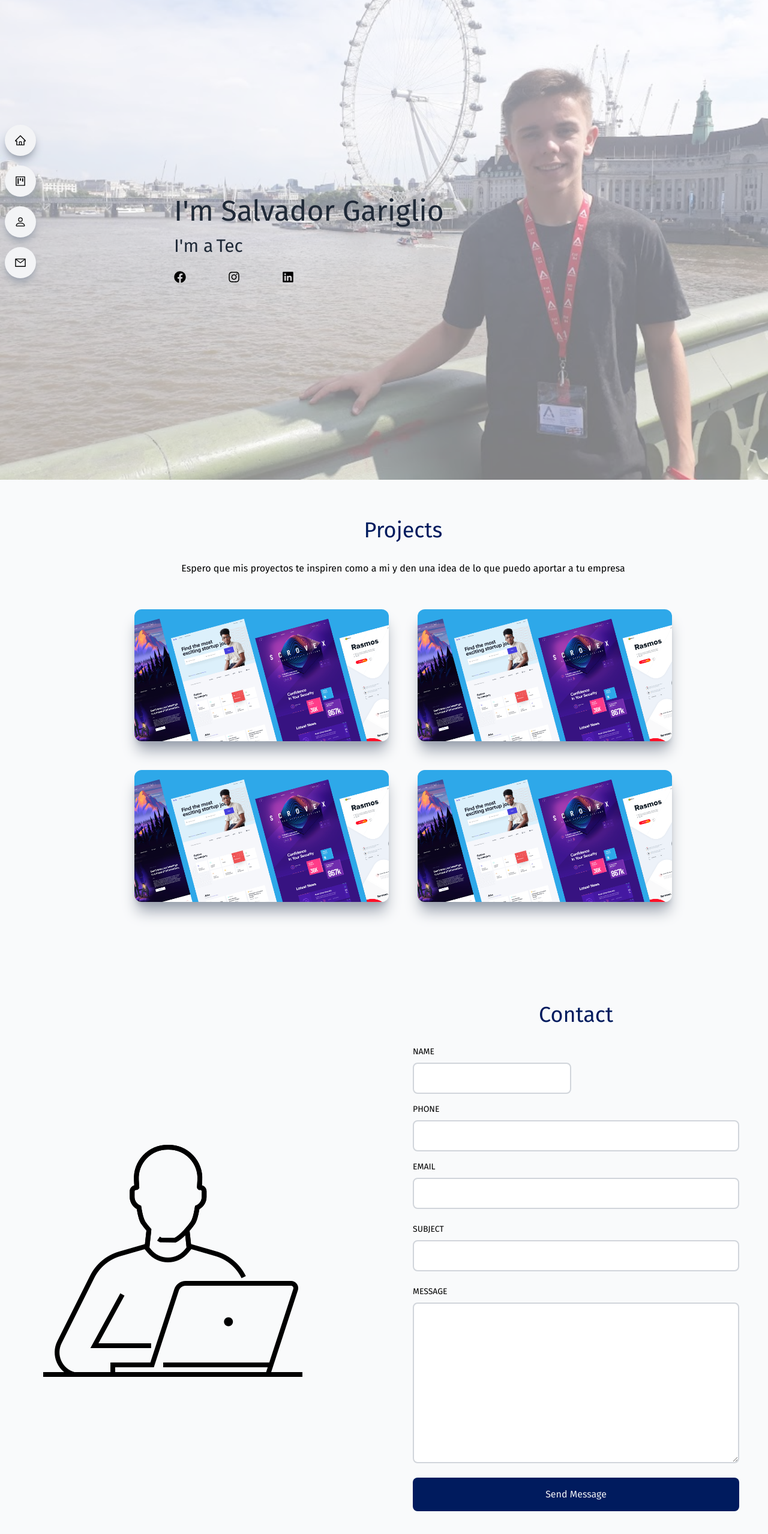
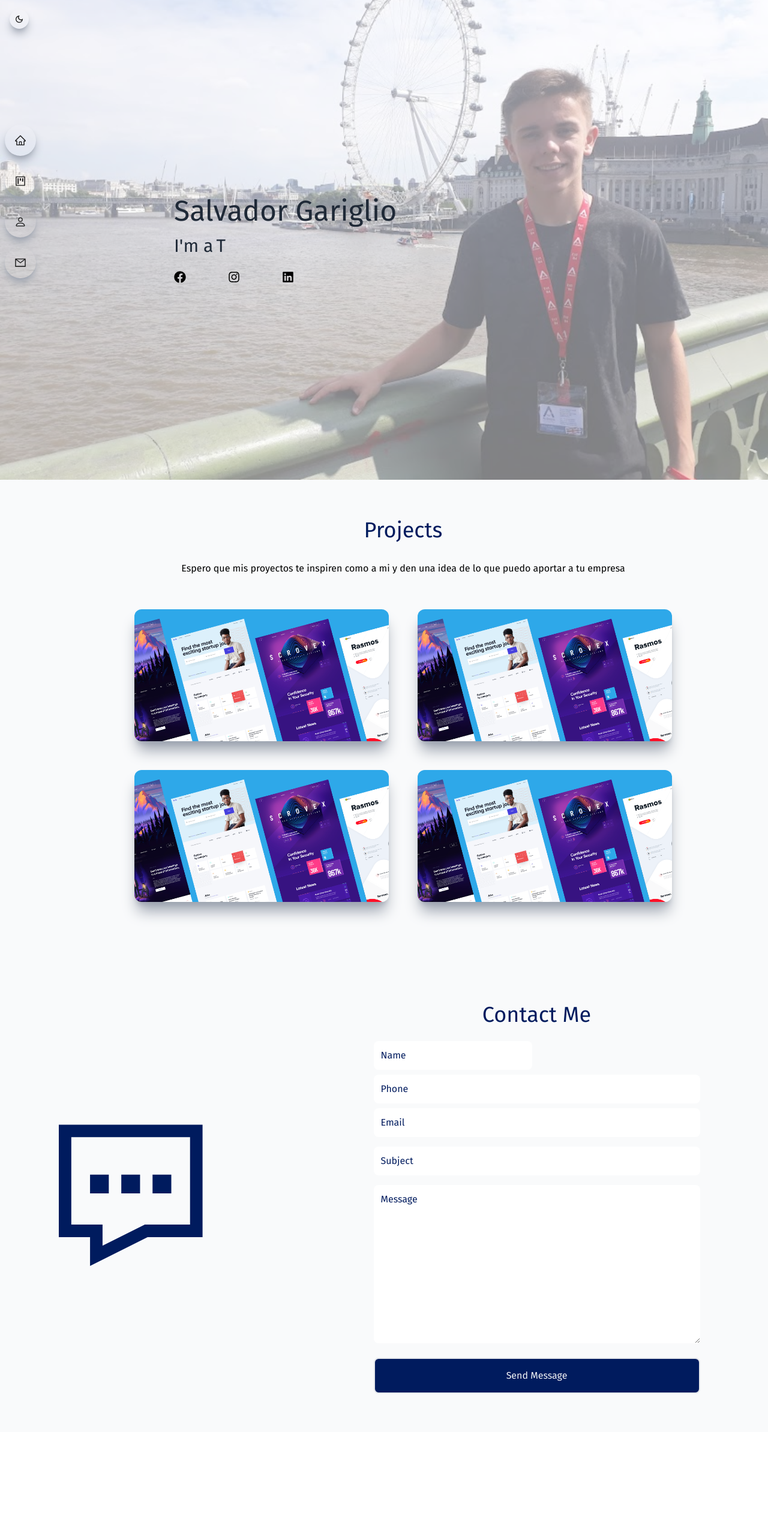
Before and after one commit to salvagariglio/salvagariglio, a React (Vite) app: page / in a window 1280 px wide. Shown: the top 2558 px of the page at 60% size. After the commit the page ends 2388 px from the top, so only its background shows below. Built offline with nearby package versions, Linux system fonts and the light colour scheme.

Commit message:
Actualizaciones portfolio

```diff
--- a/src/App.jsx
+++ b/src/App.jsx
@@ -3,11 +3,12 @@ import Sidenav from './components/Sidenav'
 import Main from './components/Main'
 import Projects from './components/Projects'
 import Contact from './components/Contact'
-
+import DarkMode from './components/DarkMode'
 
 function App() {
   return (
-    <div className=' bg-gray-50'>
+    <div className=' bg-gray-50 dark:bg-gradient-to-r from-purple-700 to-purple-950'>
+      <DarkMode />
       <Sidenav />
       <Main />
       <Projects />
--- a/src/components/Contact.jsx
+++ b/src/components/Contact.jsx
@@ -1,40 +1,35 @@
 import React from 'react'
-import programmer from '../assets/work-from-home.png'
+import { GrContact } from 'react-icons/gr'
 
 const Contact = ()=> {
     return (
-        <div className='flex '>
-            <div className='hidden md:block m-auto '>
-                <img src={programmer} alt='contactImg'></img>
+        <div className='flex dark:text-gray-100'>
+            <div className='hidden md:block m-auto text-[#001b5e] dark:text-gray-100'>
+                <GrContact size={250}/>
             </div>
             <div id='contact' className='max-w-[1040px] m-auto md:pl-20 p-4 py-16 w-full md:w-1/2'>
-                <h1 className='py-4 text-4xl font-sans text-center text-[#001b5e]'>
-                    Contact
+                <h1 className='py-4 text-4xl font-sans text-center text-[#001b5e] dark:text-gray-100'>
+                    Contact Me
                 </h1>
                 <form action='https://getform.io/f/pamqklda' method='POST' encType='multipart/forms-data'>
                     <div className='grid md:grid-cols-2 gap-4 w-full py-2'>
                         <div className='flex flex-col'>
-                            <label className='uppercase text-sm py-2'> Name </label>
-                            <input className='border-2 rounded-lg p-3 flex border-gray-300' type='text' name='name'/>
+                            <input className=' rounded-lg p-3 flex border-gray-300 placeholder-[#001b5e] dark:placeholder-purple-900' type='text' placeholder='Name'/>
                         </div>
                     </div>
                     <div className='flex flex-col'>
-                        <label className='uppercase text-sm py-2'> Phone </label>
-                        <input className='border-2 rounded-lg p-3 flex border-gray-300' type='text' name='phone'/>
+                        <input className=' rounded-lg p-3 flex border-gray-300 placeholder-[#001b5e] dark:placeholder-purple-900' type='text' placeholder='Phone'/>
                     </div>
                     <div className='flex flex-col py-2'>
-                        <label className='uppercase text-sm py-2'> Email </label>
-                        <input className='border-2 rounded-lg p-3 flex border-gray-300' type='email' name='email' />
+                        <input className=' rounded-lg p-3 flex border-gray-300 placeholder-[#001b5e] dark:placeholder-purple-900' type='email' placeholder='Email' />
                     </div>
                     <div className='flex flex-col py-2'>
-                        <label className='uppercase text-sm py-2'> Subject </label>
-                        <input className='border-2 rounded-lg p-3 flex border-gray-300' type='text' name='subject' />
+                        <input className=' rounded-lg p-3 flex border-gray-300 placeholder-[#001b5e] dark:placeholder-purple-900' type='text' placeholder='Subject' />
                     </div>
                     <div className='flex flex-col py-2'>
-                        <label className='uppercase text-sm py-2'> Message </label>
-                        <textarea className='border-2 rounded-lg p-3 flex border-gray-300' rows='10' name='message'></textarea>
+                        <textarea className=' rounded-lg p-3 flex border-gray-300 placeholder-[#001b5e] dark:placeholder-purple-900 min-h-20' rows='10' placeholder='Message'></textarea>
                     </div>
-                    <button className='bg-[#001b5e] text-gray-100 mt-4 w-full p-4 rounded-lg'>
+                    <button className='bg-[#001b5e] border-2 dark:bg-gray-50 text-gray-100 dark:text-purple-900 mt-4 w-full p-4 rounded-lg dark:hover:bg-purple-300'>
                         Send Message
                     </button>
                 </form>
--- /dev/null
+++ b/src/components/DarkMode.jsx
@@ -0,0 +1,36 @@
+import React, { useEffect } from 'react'
+import {useState} from 'react'
+import DarkModeIcon from '../assets/luna.png'
+import { MdOutlineDarkMode } from "react-icons/md"
+
+const DarkMode = () => {
+    const [theme, setTheme] = useState(() => {
+        if(window.matchMedia("(prefers-color-scheme: dark)").matches){
+            return "dark"
+        }
+        return "light"
+    })
+
+    useEffect(()=>{
+        if (theme=="dark"){
+            document.querySelector('html').classList.add('dark')
+        } else {
+            document.querySelector("html").classList.remove("dark")
+        }
+    },[theme])
+
+    const handleChangeTheme= () => {
+        setTheme(prevTheme => prevTheme === "light" ? "dark" : "light")
+    }
+
+    return (
+        <div>
+            <button className=' bg-transparent shadow-lg shadow-gray-400 cursor-pointer hover:scale-110 ease-in duration-300 z-10 p-2 rounded-full fixed top-4 left-4 text-neutral-900 dark:text-white dark:bg-purple-950'
+                    onClick={handleChangeTheme}>
+                <MdOutlineDarkMode />
+            </button>
+        </div>
+    )
+}
+
+export default DarkMode
--- a/src/components/Main.jsx
+++ b/src/components/Main.jsx
@@ -11,8 +11,8 @@ const Main = () => {
                 src={background} ></img>
             <div className='w-full h-screen absolute top-0 left-0 bg-white/50'>
                 <div className='max-w-[700px] m-auto h-full font-sans w-full flex flex-col justify-center lg:items-start items-center'>
-                    <h1 className=' sm:text-5xl text-4xl text-gray-800'> I'm Salvador Gariglio </h1>
-                    <h2 className='flex sm:text-3xl text-2xl pt-4 text-gray-800'>
+                    <h1 className=' sm:text-5xl text-4xl text-gray-800 dark:text-purple-950'> Salvador Gariglio </h1>
+                    <h2 className='flex sm:text-3xl text-2xl pt-4 text-gray-800 dark:text-purple-900'>
                         I'm a
                         <TypeAnimation
                             sequence={[
@@ -32,7 +32,7 @@ const Main = () => {
                             repeat={Infinity}
                         />
                     </h2>
-                    <div className='flex justify-between pt-6 max-w-[200px] w-full'>
+                    <div className='flex justify-between pt-6 max-w-[200px] w-full dark:text-purple-950'>
                         <a href="https://facebook.com/Salva.Gariglio/"><FaFacebook className='cursor-pointer' size={20} /></a>
                         <a href="https://www.instagram.com/salvagariglio/"><FaInstagram className='cursor-pointer' size={20}/></a>
                         <a href="https://www.linkedin.com/in/salvadorgariglio/"><FaLinkedin className='cursor-pointer' size={20}/></a>
--- a/src/components/Projects.jsx
+++ b/src/components/Projects.jsx
@@ -6,20 +6,20 @@ import Landing3 from '../assets/landing3.png'
 
 const Projects = () => {
     return (
-        <div id='projects' className='max-w-[1040px] m-auto md:pl-20 p-4 py-16'>
-            <h1 className='text-4xl font-sans text-center text-[#001b5e]'>
+        <section id='projects' className='max-w-[1040px] m-auto md:pl-20 p-4 py-16'>
+            <h1 className='text-4xl font-sans text-center text-[#001b5e] dark:text-white'>
                 Projects
             </h1>
-            <p className='text-center py-8'>
+            <p className='text-center py-8 dark:text-gray-100'>
                 Espero que mis proyectos te inspiren como a mi y den una idea de lo que puedo aportar a tu empresa
             </p>
-            <div className='justify-center grid sm:grid-cols-2 gap-12 p-6'>
+            <article className='justify-center grid sm:grid-cols-2 gap-12 p-6'>
                 <ProyectItem img={Landing1} title='Proyecto 1'/>
                 <ProyectItem img={Landing2} title='Proyecto 2'/>
                 <ProyectItem img={Landing3} title='Proyecto 3'/>
                 <ProyectItem img={Landing3} title='Proyecto 4'/>
-            </div>
-        </div>
+            </article>
+        </section>
     )
 }
 
--- a/src/components/Sidenav.jsx
+++ b/src/components/Sidenav.jsx
@@ -11,23 +11,23 @@ const Sidenav = () => {
     };
     return (
         <div className='font-sans'>
-            <AiOutlineMenu onClick={handleNav} className='absolute top-4 w-10 h-5 right-4 z-[99] md:hidden'/>
+            <AiOutlineMenu onClick={handleNav} className='absolute top-4 w-10 h-5 right-4 z-[99] md:hidden dark:text-purple-950'/>
             {
                 nav ? (
                     <div className='fixed w-full h-screen bg-white/90 flex flex-col justify-center items-center z-20'>
-                        <a onClick={handleNav} href="#main" className='w-[75%] flex justify-center items-center rounded-full shadow-lg bg-gray-100 shadow-gray-400 m-2 p-4 cursor-pointer hover:scale-110 ease-in duration-200'>
+                        <a onClick={handleNav} href="#main" className='w-[75%] flex justify-center items-center rounded-full shadow-lg bg-gray-100 shadow-gray-400 m-2 p-4 cursor-pointer hover:scale-110 ease-in duration-200 dark:bg-purple-800 dark:text-white dark:shadow-purple-700'>
                             <AiOutlineHome size={20} />
                             <span className='pl-4'>Home</span>
                         </a>
-                        <a onClick={handleNav} href="#projects" className='w-[75%] flex justify-center items-center rounded-full shadow-lg bg-gray-100 shadow-gray-400 m-2 p-4 cursor-pointer hover:scale-110 ease-in duration-200'>
+                        <a onClick={handleNav} href="#projects" className='w-[75%] flex justify-center items-center rounded-full shadow-lg bg-gray-100 shadow-gray-400 m-2 p-4 cursor-pointer hover:scale-110 ease-in duration-200 dark:bg-purple-800 dark:text-white dark:shadow-purple-700'>
                             <AiOutlineProject size={20} />
                             <span className='pl-4'>Projects</span>
                         </a>
-                        <a onClick={handleNav} href="#skills" className='w-[75%] flex justify-center items-center rounded-full shadow-lg bg-gray-100 shadow-gray-400 m-2 p-4 cursor-pointer hover:scale-110 ease-in duration-200'>
+                        <a onClick={handleNav} href="#skills" className='w-[75%] flex justify-center items-center rounded-full shadow-lg bg-gray-100 shadow-gray-400 m-2 p-4 cursor-pointer hover:scale-110 ease-in duration-200 dark:bg-purple-800 dark:text-white dark:shadow-purple-700'>
                             <BsPerson size={20} />
                             <span className='pl-4'>Skills</span>
                         </a>
-                        <a onClick={handleNav} href="#contact" className='w-[75%] flex justify-center items-center rounded-full shadow-lg bg-gray-100 shadow-gray-400 m-2 p-4 cursor-pointer hover:scale-110 ease-in duration-200'>
+                        <a onClick={handleNav} href="#contact" className='w-[75%] flex justify-center items-center rounded-full shadow-lg bg-gray-100 shadow-gray-400 m-2 p-4 cursor-pointer hover:scale-110 ease-in duration-200 dark:bg-purple-800 dark:text-white dark:shadow-purple-700'>
                             <AiOutlineMail size={20} />
                             <span className='pl-4'>Contact</span>
                         </a>
@@ -39,21 +39,20 @@ const Sidenav = () => {
             }
             <div className='md:block hidden fixed top-[25%] z-10'>
                 <div className= 'flex flex-col'>
-                    <a href="#main" className='rounded-full shadow-lg bg-gray-100 shadow-gray-400 m-2 p-4 cursor-pointer hover:scale-110 ease-in duration-300'>
+                    <a href="#main" className='rounded-full shadow-lg  text-neutral-900  dark:text-white dark:bg-purple-950 dark:border-gray-100 shadow-gray-400 m-2 p-4 cursor-pointer hover:scale-110 ease-in duration-300'>
                         <AiOutlineHome size={20} />
                     </a>
-                    <a href="#projects" className='rounded-full shadow-lg bg-gray-100 shadow-gray-400 m-2 p-4 cursor-pointer hover:scale-110 ease-in duration-300'>
+                    <a href="#projects" className='rounded-full shadow-lg  text-neutral-900  dark:text-white dark:bg-purple-950 dark:border-gray-100 shadow-gray-400 m-2 p-4 cursor-pointer hover:scale-110 ease-in duration-300'>
                         <AiOutlineProject size={20} />
                     </a>
-                    <a href="#skills" className='rounded-full shadow-lg bg-gray-100 shadow-gray-400 m-2 p-4 cursor-pointer hover:scale-110 ease-in duration-300'>
+                    <a href="#skills" className='rounded-full shadow-lg  text-neutral-900  dark:text-white dark:bg-purple-950 dark:border-gray-100 shadow-gray-400 m-2 p-4 cursor-pointer hover:scale-110 ease-in duration-300'>
                         <BsPerson size={20} />
                     </a>
-                    <a href="#contact" className='rounded-full shadow-lg bg-gray-100 shadow-gray-400 m-2 p-4 cursor-pointer hover:scale-110 ease-in duration-300'>
+                    <a href="#contact" className='rounded-full shadow-lg  text-neutral-900 dark:text-white dark:bg-purple-950 dark:border-gray-100 shadow-gray-400 m-2 p-4 cursor-pointer hover:scale-110 ease-in duration-300'>
                         <AiOutlineMail size={20} />
                     </a>
                 </div>
             </div>
-
         </div>
     );
 };
--- a/tailwind.config.js
+++ b/tailwind.config.js
@@ -3,6 +3,7 @@ export default {
   content: [
     "./index.html",
     "./src/**/*.{js,ts,jsx,tsx}"],
+  darkMode: 'class',
   theme: {
     fontFamily: {
           sans: ['"Fira Sans", sans-serif'],
```
Also changed, not shown: src/assets/luna.png (added).
